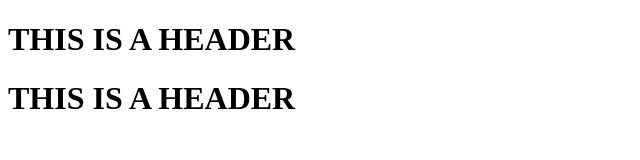
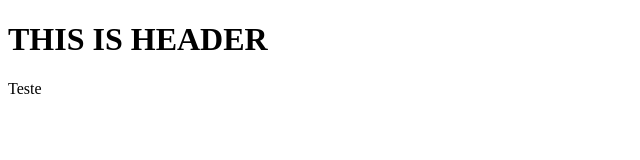
Before and after one commit to Lucas-Levandoski/html-calc-hours, a plain HTML site: page index.html in a window 1280 px wide. Shown: the whole page, without its empty margins (0-640 px from the left). Drawn offline with Linux system fonts and the light colour scheme.

Commit message:
This is a test guache add paragraph

```diff
--- a/index.html
+++ b/index.html
@@ -6,7 +6,7 @@
   <title>Page Title</title>
 </head>
 <body>
-  <h1>THIS IS A HEADER</h1>
-  <h1>THIS IS A HEADER</h1>
+  <h1>THIS IS  HEADER</h1>
+  <p>Teste</p>
 </body>
 </html>
```
